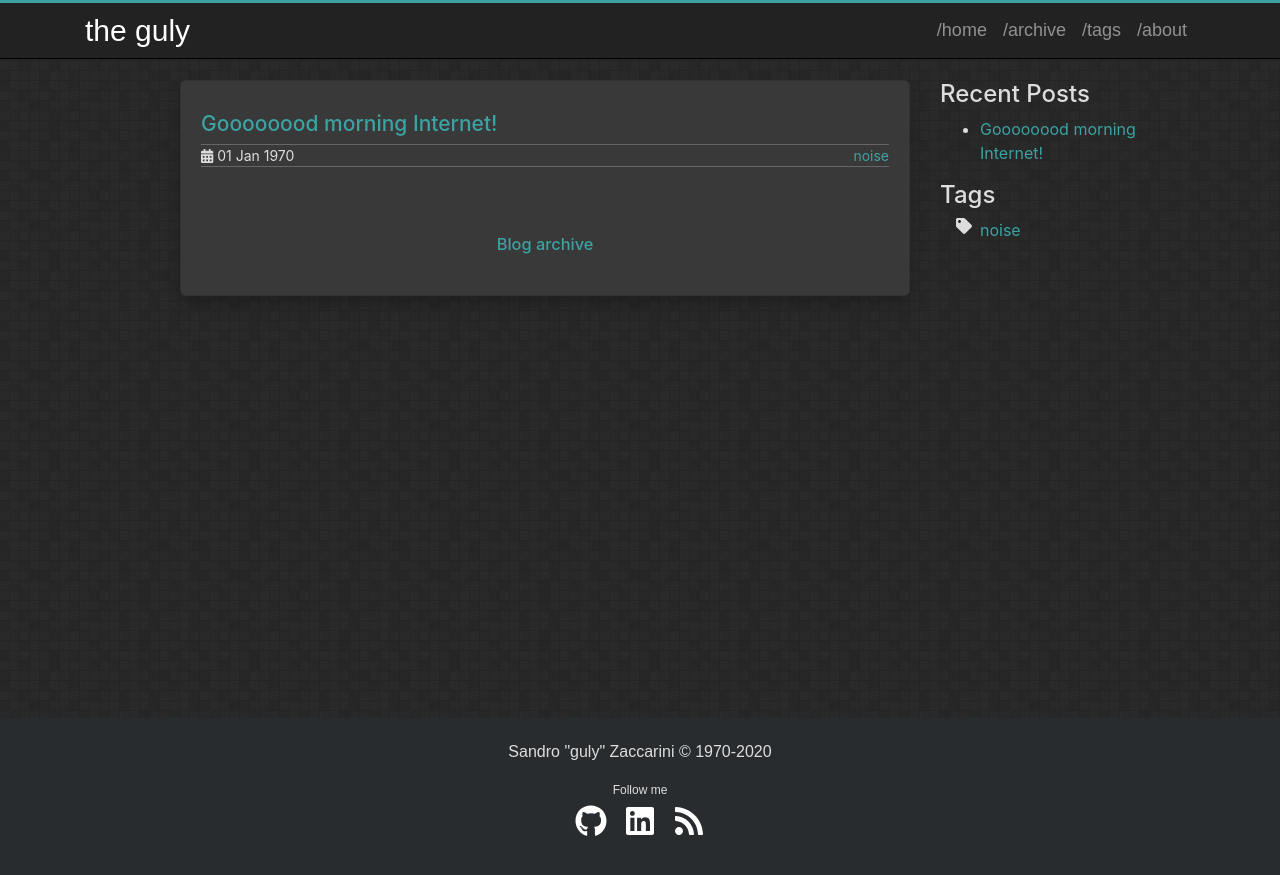
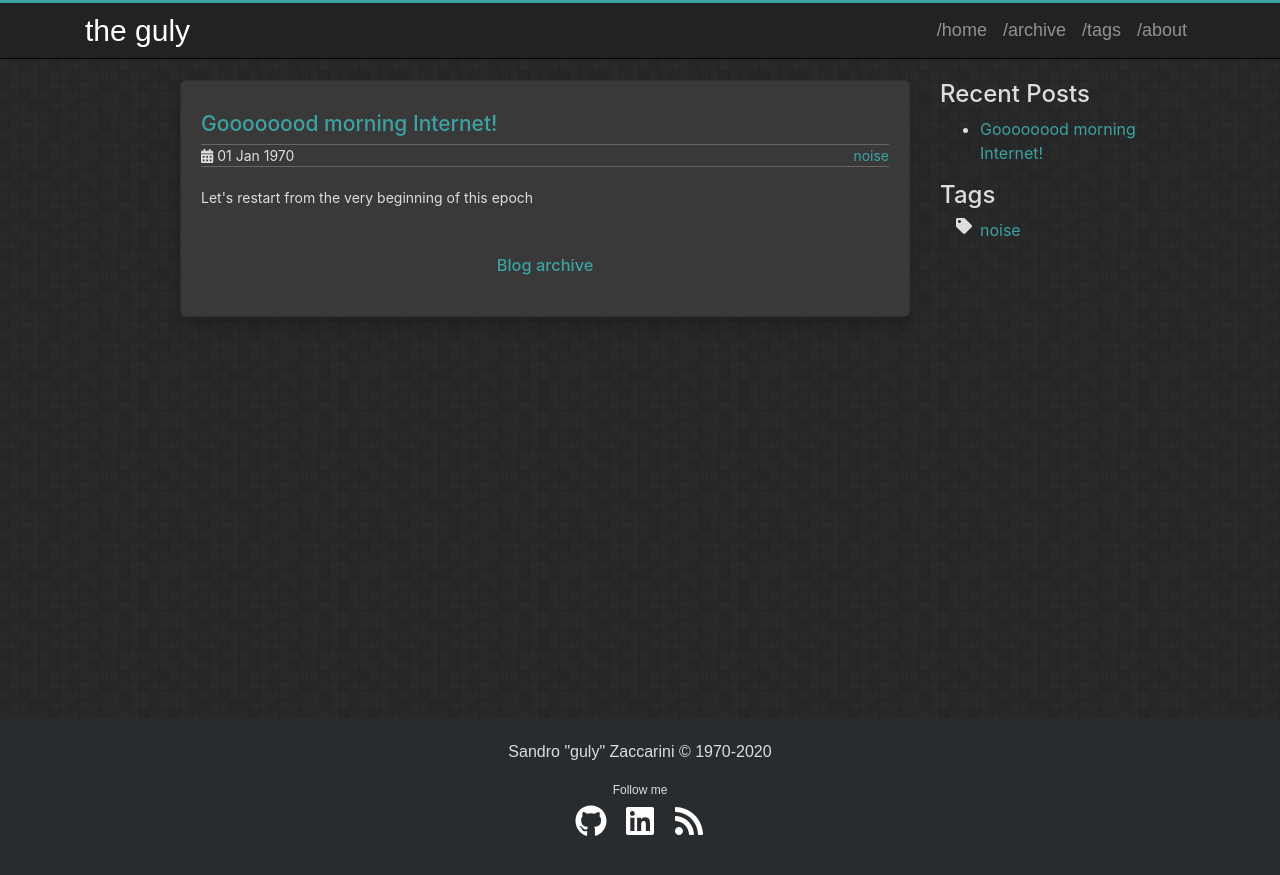
Before and after one commit to theguly/theguly.github.io, a Jekyll site: the page built from index.html, in a window 1280 px wide. Shown: the top 875 px of the page. Built offline with Jekyll 4.4.1, drawn with Linux system fonts in a browser that asks for light colours.

Commit message:
description

```diff
--- a/_posts/1970-01-01-Hello-World.md
+++ b/_posts/1970-01-01-Hello-World.md
@@ -1,6 +1,7 @@
 ---
 layout: post
 title: "Goooooood morning Internet!"
+description: "Let's restart from the very beginning of this epoch"
 tags:
  - noise
 ---
```
